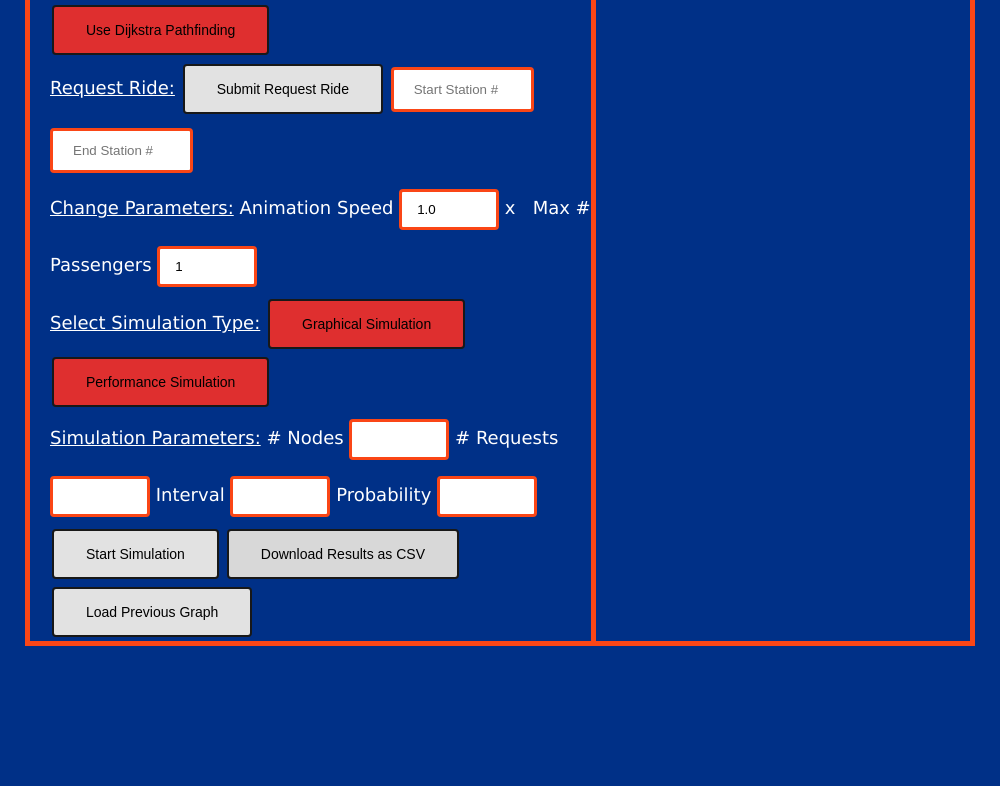
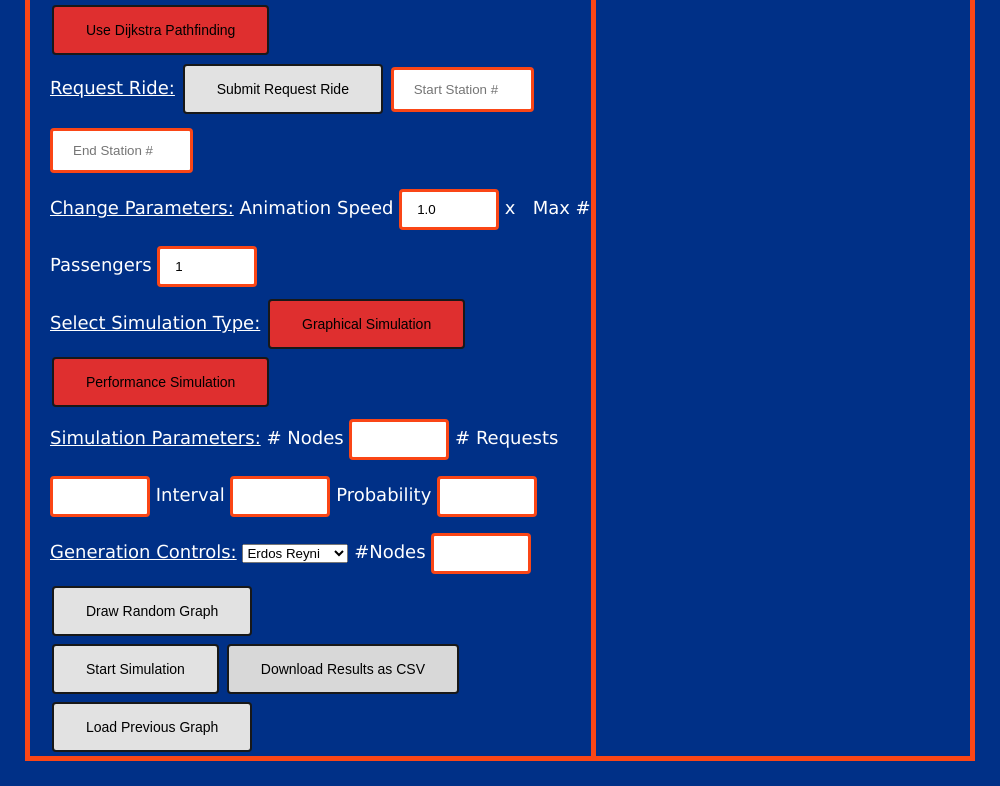
Before and after one commit to haroonsyed/BusSimulator, an Electron app: page src/index.html in a window 1000 px wide. Shown: the part 883-1669 px from the top of the page. Before the commit the page ends 1554 px from the top, so only its background shows below. Drawn offline with Linux system fonts and the light colour scheme.

Commit message:
Update index.html

```diff
--- a/src/index.html
+++ b/src/index.html
@@ -75,6 +75,16 @@
         <input type="number" id="probability" min="0.1" max="1" step=".1" value="">
       </p>
 
+      <p><u>Generation Controls:</u>
+        <select name="graphGen" id="graphGen">
+          <option value = "erdos">Erdos Reyni</option>
+          <option value = "walk">Random Walk</option>
+        </select>
+        <label for="numDrawNodes">#Nodes</label>
+        <input type="number" id="numDrawNodes" min="2" max="100000" step="100">
+        <button id = "generateRandom" type="button" onclick="drawRandomGraph(graphGen.value, numDrawNodes.value)">Draw Random Graph</button>
+      </p>
+
         <table id="tableData">
           <tr>
             <th>Time</th>
@@ -89,6 +99,9 @@
       <button id="runLargeSimulation" type="button" onclick="startSim()">Start Simulation</button>
       <button id = "tableToCSV" type="button" value="disabled" onclick="dataToCSV(tableData)">Download Results as CSV</button>
       <button id = "lastGraph" type="button" value="disabled" onclick="loadPreviousGraph()">Load Previous Graph</button>
+      <br>
+
+
       </div><!--end buttons-->
 
       <div id="displayCars">
```
